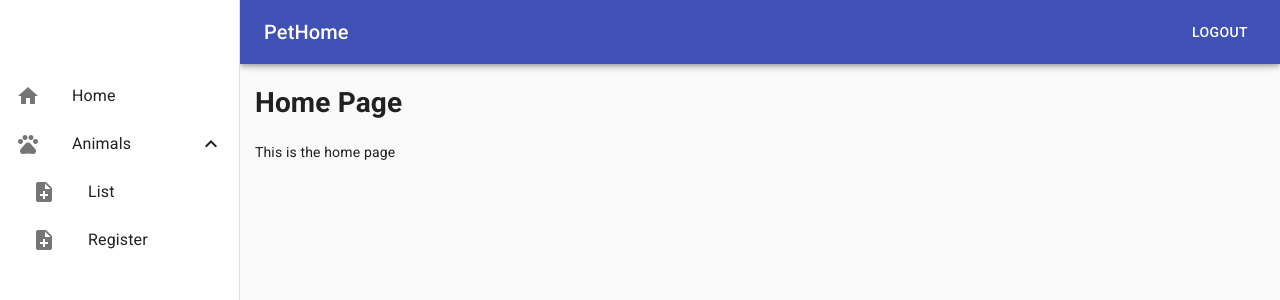
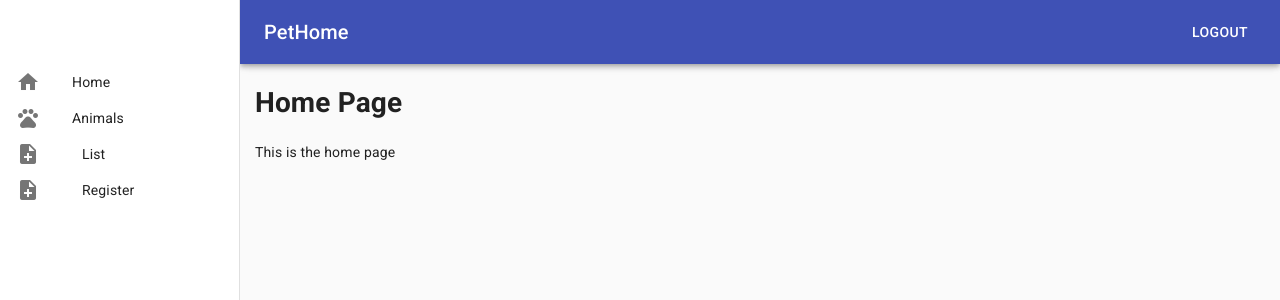
Before and after one commit to tbd-friends/PetHome, a React (Create React App) app in the folder src/view/ClientApp/: page / in a window 1280 px wide. Shown: the top 300 px of the page. Built offline with nearby package versions, Linux system fonts and the light colour scheme; sample sign-in values are in the browser's storage; the HTML template or start-up script is replaced by a standard one.

Commit message:
working on a renderer for sidebar

```diff
--- a/src/view/ClientApp/src/components/Sidebar.tsx
+++ b/src/view/ClientApp/src/components/Sidebar.tsx
@@ -37,6 +37,48 @@ const useStyles = makeStyles((theme: Theme) =>
   })
 );
 
+interface SidebarItemProps {
+  name: string;
+  label: string;
+  depth?: number;
+  depthStep?: number;
+  component?: any;
+  to?: string;
+  icon?: string;
+  items?: SidebarItemProps[];
+}
+
+const sidebarLinks: SidebarItemProps[] = [
+  {
+    name: "home",
+    label: "Home",
+    component: Link,
+    to: "/",
+    icon: "home"
+  },
+  {
+    name: "animals",
+    label: "Animals",
+    icon: "pets",
+    items: [
+      {
+        name: "animal-list",
+        label: "List",
+        component: Link,
+        to: "/animal/list",
+        icon: "note_add"
+      },
+      {
+        name: "animal-register",
+        label: "Register",
+        component: Link,
+        to: "/animal/register",
+        icon: "note_add"
+      }
+    ]
+  }
+];
+
 export const Sidebar: React.FC = () => {
   const layout = useSelector<AppState, LayoutState>(state => state.layout);
   const dispatch = useDispatch<Dispatch<KnownActions>>();
@@ -45,6 +87,17 @@ export const Sidebar: React.FC = () => {
   const [animalsOpened, setAnimalsOpened] = React.useState(true);
 
   const drawer = (
+    <div>
+      <div className={classes.toolbar} />
+      <List disablePadding dense>
+        {sidebarLinks.map((sidebarItem, index) => (
+          <SidebarItem key={`${sidebarItem.name}${index}`} {...sidebarItem} />
+        ))}
+      </List>
+    </div>
+  );
+
+  const drawer2 = (
     <div>
       <div className={classes.toolbar} />
       <List>
@@ -128,3 +181,40 @@ export const Sidebar: React.FC = () => {
     </nav>
   );
 };
+
+const SidebarItem: React.FC<SidebarItemProps> = ({
+  label,
+  items,
+  depth = 0,
+  depthStep = 10,
+  icon,
+  ...rest
+}) => {
+  return (
+    <>
+      <ListItem button dense {...rest}>
+        {icon && (
+          <ListItemIcon>
+            <Icon>{icon}</Icon>
+          </ListItemIcon>
+        )}
+        <ListItemText
+          style={{ paddingLeft: depth * depthStep }}
+          primary={label}
+        />
+      </ListItem>
+      {Array.isArray(items) ? (
+        <List disablePadding dense>
+          {items.map(subitem => (
+            <SidebarItem
+              key={subitem.name}
+              depth={depth + 1}
+              depthStep={depthStep}
+              {...subitem}
+            />
+          ))}
+        </List>
+      ) : null}
+    </>
+  );
+};
```
